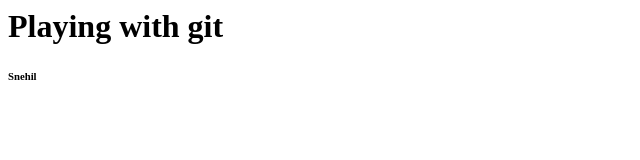
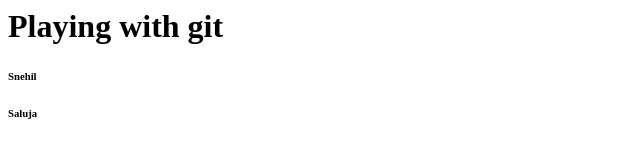
Before and after one commit to attentivesnhl/demo, a plain HTML site: page index.html in a window 1280 px wide. Shown: the full height of the page, 0-640 px from the left. Drawn offline with Linux system fonts and the light colour scheme.

Commit message:
Third Commit

```diff
--- a/index.html
+++ b/index.html
@@ -3,6 +3,7 @@
 <body>
     <h1>Playing with git</h1>
     <h6>Snehil</h6>
+    <h6>Saluja</h6>
 </body>
 
 </html>
```
